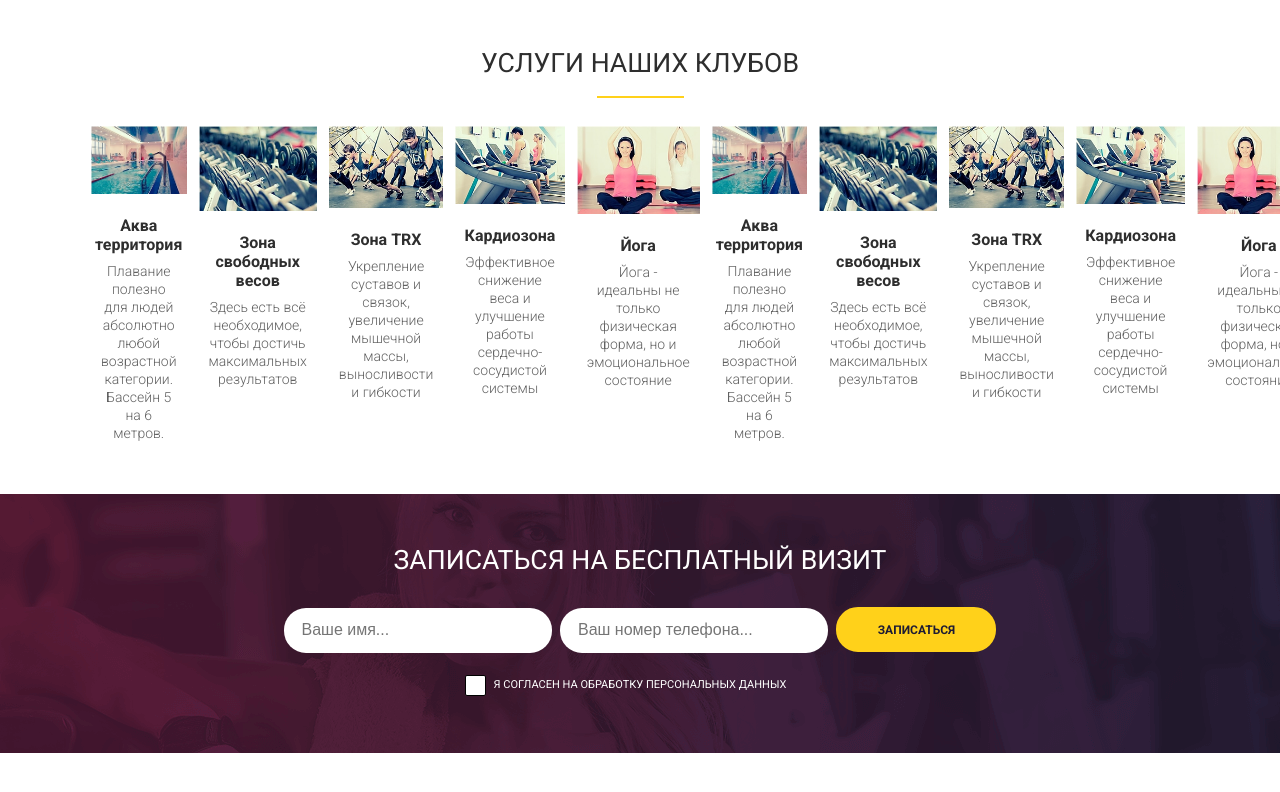
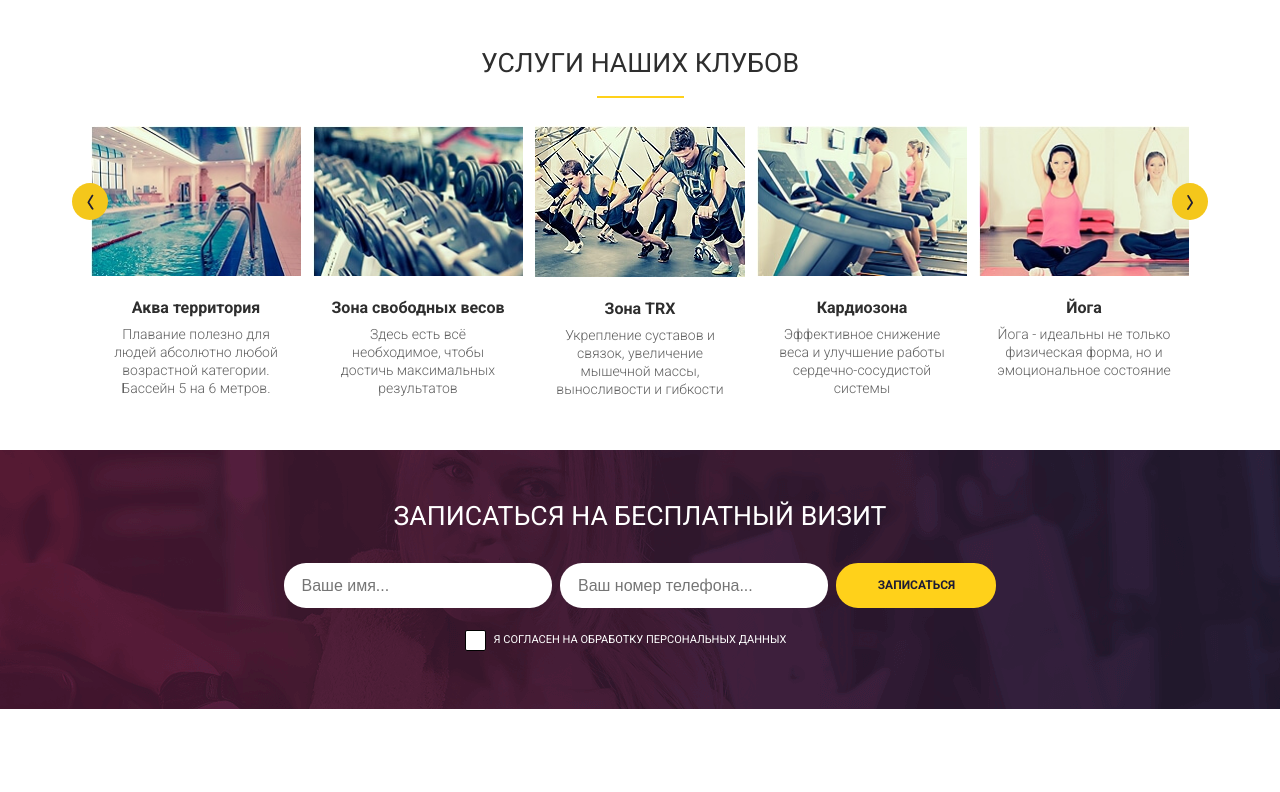
Before and after one commit to MirYasa/Diplom, a website: page mozaika.html in a window 1280 px wide. Shown: the part 2339-3131 px from the top of the page. Drawn offline with Linux system fonts and the light colour scheme.

Commit message:
fix templates

```diff
--- a/mozaika.html
+++ b/mozaika.html
@@ -359,30 +359,15 @@
     <div class="wrapper">
         <h2>услуги наших клубов</h2>
         <div class="services-slider">
-            <div class="slide">
-                <img src="images/services-slider/akva.jpg" alt="Аква территория">
-                <h6>Аква территория</h6>
-                <p>Плавание полезно для людей абсолютно любой возрастной категории. Бассейн 5 на 6 метров.</p>
+            <div class="slider-arrow prev">
+                <span>
+                    <img src="./images/arrow-left.png" alt="">
+                </span>
             </div>
-            <div class="slide">
-                <img src="images/services-slider/vesy.jpg" alt="Зона свободных весов">
-                <h6>Зона свободных весов</h6>
-                <p>Здесь есть всё необходимое, чтобы достичь максимальных результатов</p>
-            </div>
-            <div class="slide">
-                <img src="images/services-slider/TRX.jpg" alt="Зона TRX">
-                <h6>Зона TRX</h6>
-                <p>Укрепление суставов и связок, увеличение мышечной массы, выносливости и гибкости</p>
-            </div>
-            <div class="slide">
-                <img src="images/services-slider/kardio.jpg" alt="Кардиозона">
-                <h6>Кардиозона</h6>
-                <p>Эффективное снижение веса и улучшение работы сердечно-сосудистой системы</p>
-            </div>
-            <div class="slide">
-                <img src="images/services-slider/yoga.jpg" alt="Йога">
-                <h6>Йога</h6>
-                <p>Йога - идеальны не только физическая форма, но и эмоциональное состояние</p>
+            <div class="slider-arrow next">
+                <span>
+                    <img src="./images/arrow-right.png" alt="">
+                </span>
             </div>
             <div class="slide">
                 <img src="images/services-slider/akva.jpg" alt="Аква территория">
```
Also changed, not shown: schelkovo.html (+8 -23 lines).
